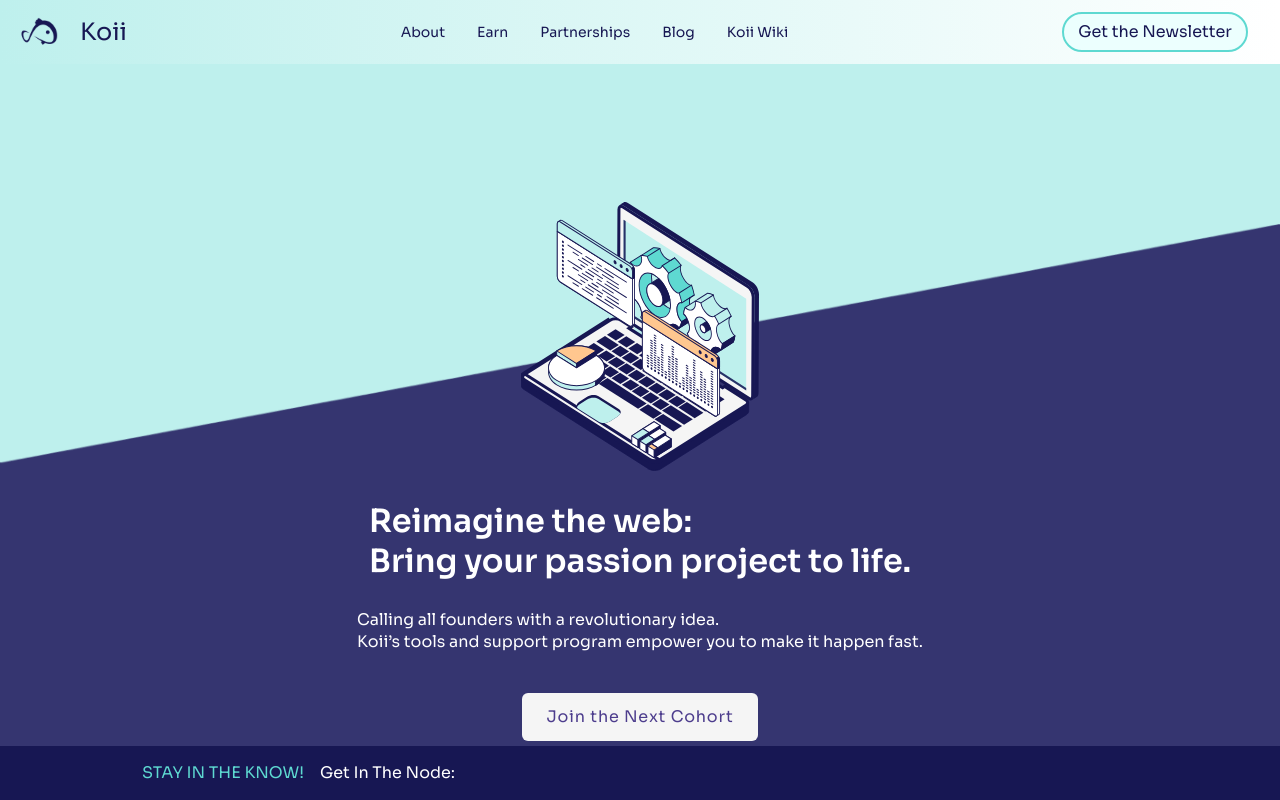
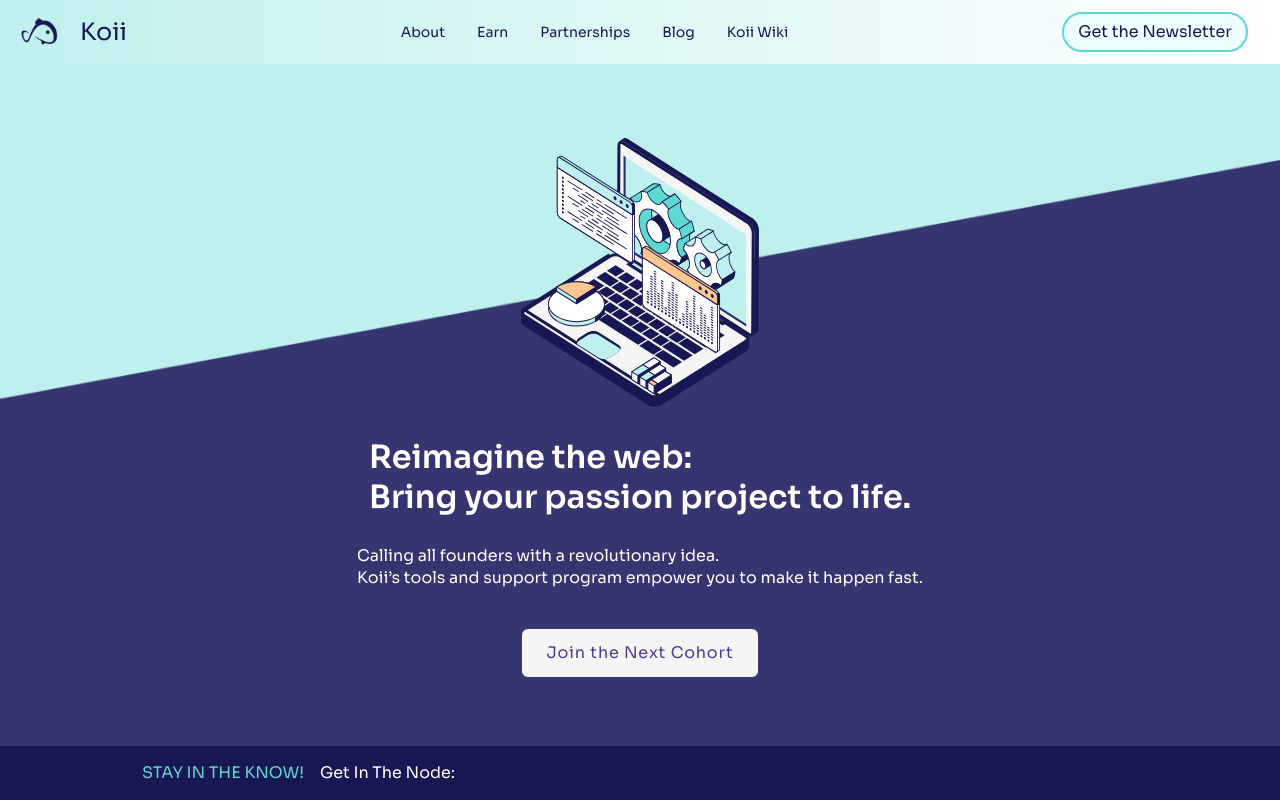
Before and after one commit to koii-network/homepage, a Next.js app: page /founders in a window 1280 px wide. Shown: the top 800 px of the page. Built offline with nearby package versions, Linux system fonts and the light colour scheme.

Commit message:
fix: page padding

```diff
--- a/pages/founders.tsx
+++ b/pages/founders.tsx
@@ -10,7 +10,7 @@ import {
 
 const Founders: NextPage = () => {
   return (
-    <div className="pt-16">
+    <div>
       <Hero />
       <PirateShip />
       <LearnToBuild />
```
